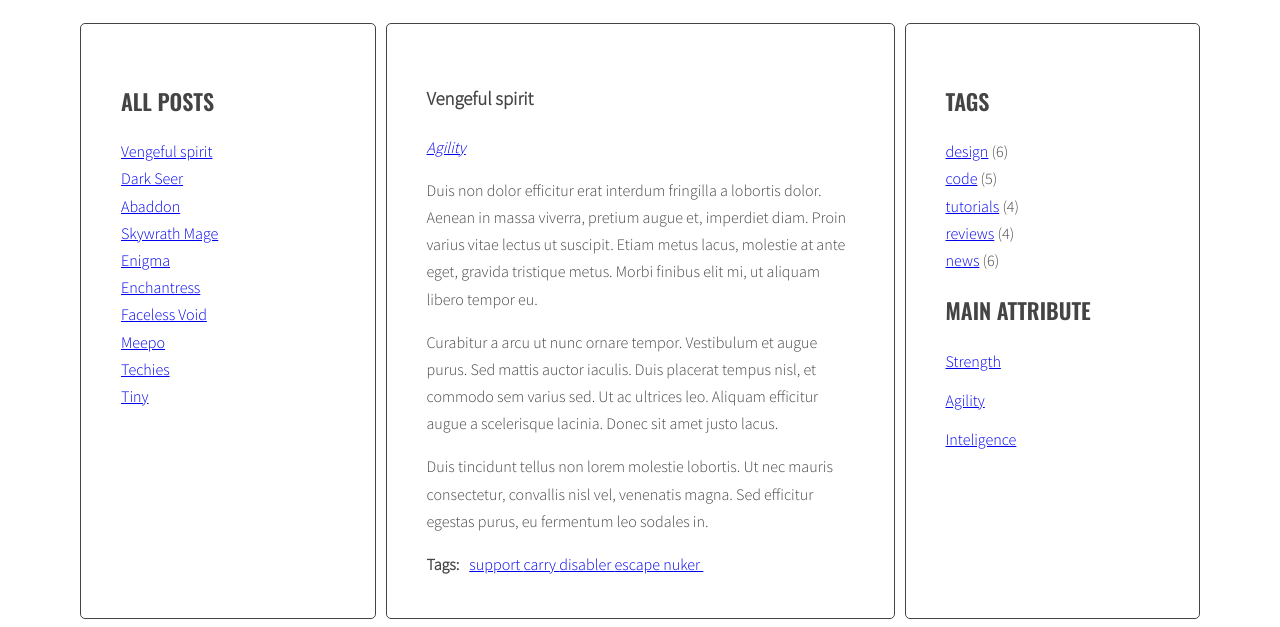
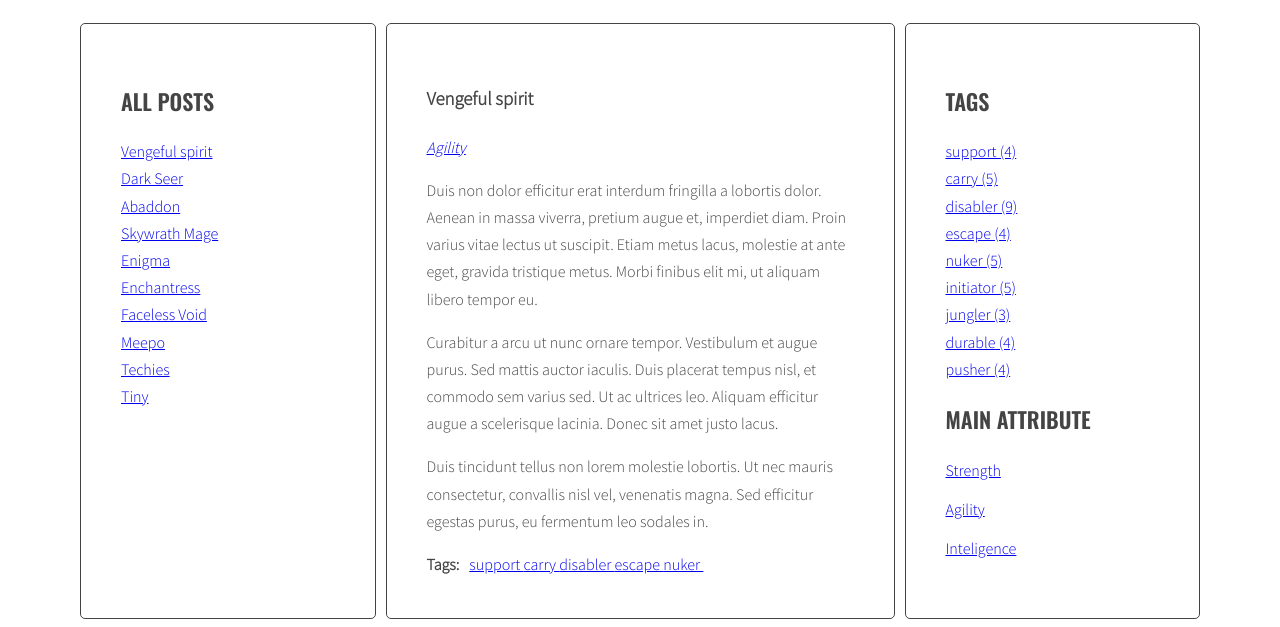
Before and after one commit to Evenclan/javascript-blog, a website: page index.html in a window 1280 px wide. Shown: the part 220-847 px from the top of the page. Drawn offline with nearby package versions, Linux system fonts and the light colour scheme.

Commit message:
add tag generator and count on right column

```diff
--- a/index.html
+++ b/index.html
@@ -323,11 +323,7 @@
         <aside class="sidebar">
           <h2 class="section-title">Tags</h2>
           <ul class="list tags">
-            <li><a href="#">design</a> <span>(6)</span></li>
-            <li><a href="#">code</a> <span>(5)</span></li>
-            <li><a href="#">tutorials</a> <span>(4)</span></li>
-            <li><a href="#">reviews</a> <span>(4)</span></li>
-            <li><a href="#">news</a> <span>(6)</span></li>
+
           </ul>
           <h2 class="section-title">Main Attribute</h2>
           <ul class="list authors">
--- a/js/script.js
+++ b/js/script.js
@@ -6,6 +6,7 @@
   const optTitleListSelector = '.titles';
   const optArticleTagsSelector = '.post-tags .list';
   const optArticleAuthorSelector = '.post-author';
+  const optTagsListSelector = '.tags.list';
 
   const titleClickHandler = function(event) {
     event.preventDefault();
@@ -79,6 +80,9 @@
   // ---------- GENERATETITLELINK -------------------- //
 
   function generateTags() {
+    /*[NEW] create a new variable allTags with an empty object */
+    let allTags = {};
+
     /*[DONE] find all articles */
     const articles = document.querySelectorAll(optArticleSelector);
 
@@ -104,6 +108,14 @@
         /*[DONE] add generated code to html variable */
         html = html + linkHTML;
 
+        /* [NEW] check if this link is NOT already in AllTags */
+        if (!allTags[tag]) {
+          /* [NEW] add generated code to allTags array */
+          allTags[tag] = 1;
+        } else {
+          allTags[tag]++;
+        }
+
         /*[DONE] END LOOP: for each tag */
       }
 
@@ -112,6 +124,22 @@
 
       /*[DONE] END LOOP: for every article: */
     }
+
+    /*[NEW] find list of tags in right column */
+    const tagList = document.querySelector('.tags');
+
+    /*[NEW] create variable for all links HTML code */
+    let allTagsHTML = '';
+
+    /*[NEW] START LOOP: for each tag in allTAgs: */
+    for (let tag in allTags) {
+      /* [NEW] generate code of a link and add it to allTagsHTML */
+
+      allTagsHTML += `<li><a href='#tag-${tag}'>${tag}\u00A0(${allTags[tag]})</a></li>`;
+    }
+
+    /*[NEW] add HTML from allTagsHTML to tagList */
+    tagList.innerHTML = allTagsHTML;
   }
 
   generateTags();
@@ -177,7 +205,7 @@
     for (let article of articles) {
       const authorWrapper = article.querySelector(optArticleAuthorSelector);
       let html = '';
-      const articleAuthor  = article.getAttribute('data-author');
+      const articleAuthor = article.getAttribute('data-author');
       const linkHTML = `<a href='#author-${articleAuthor}'>${articleAuthor}</a>`;
       html = html + linkHTML;
       authorWrapper.innerHTML = html;
@@ -199,7 +227,9 @@
     const author = href.replace('#author-', '');
 
     /* find all authors with class active */
-    const activeAuthorLinks = document.querySelectorAll('a.active[href^="#author-"]');
+    const activeAuthorLinks = document.querySelectorAll(
+      'a.active[href^="#author-"]'
+    );
 
     /* START LOOP: for each active author link */
     for (let activeAuthorLink of activeAuthorLinks) {
@@ -215,11 +245,10 @@
       /* add class active */
       sameAuthor.classList.add('active');
     }
-    /* execute function "generateTitleLinks" with article selector as argument */
+    /* execute function "generateTitleLinks" with author selector as argument */
     generateTitleLinks('[data-author="' + author + '"]');
   }
 
-  /* [TA FUNKCJA JEST SPOKO]] */
   function addClickListenersToAuthors() {
     const sameAuthors = document.querySelectorAll('a[href^="#author-"]');
 
```
